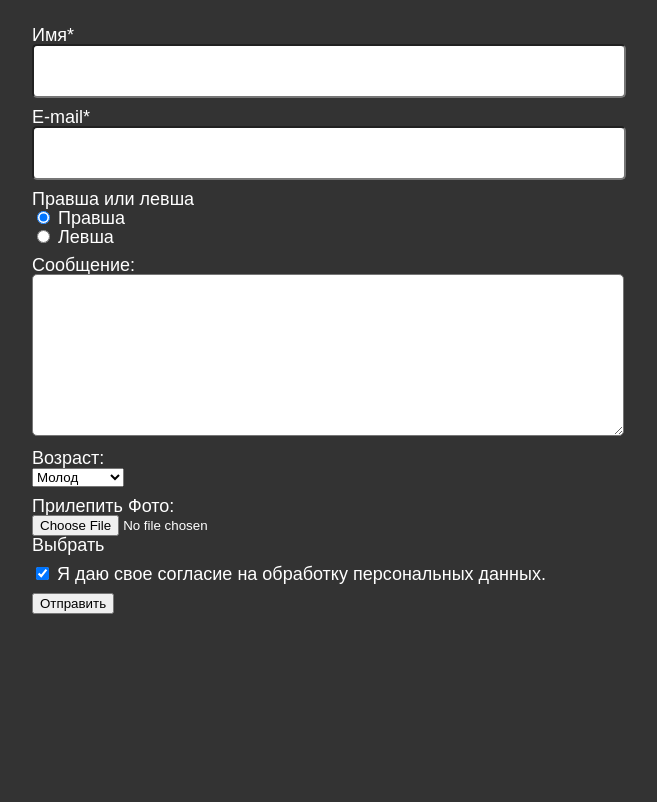
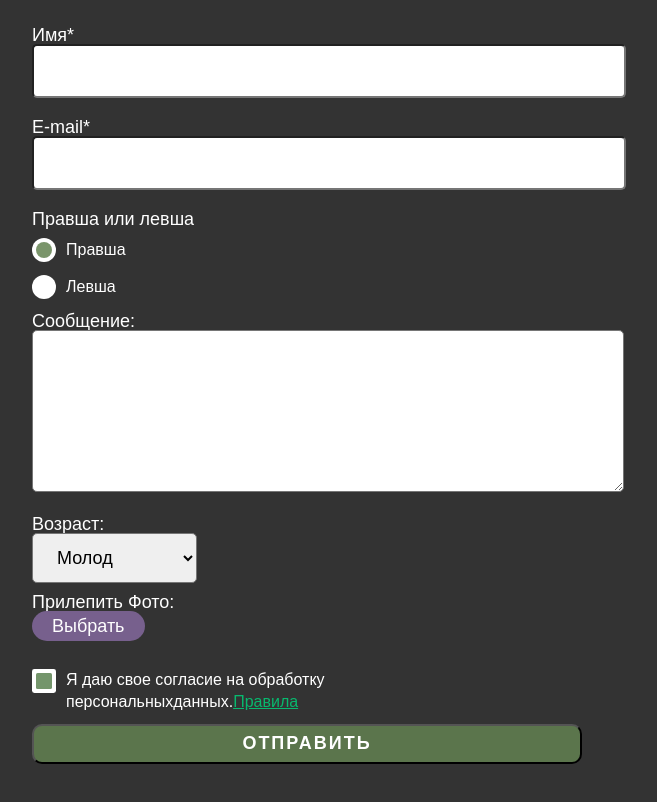
Before and after one commit to tewtonec/project, a plain HTML site: page index.html in a window 1280 px wide. Shown: the part 82-884 px from the top of the page, without its empty margins (333-990 px from the left). Before the commit the page ends 800 px from the top, so only its background shows below. Drawn offline with Linux system fonts and the light colour scheme.

Commit message:
Добавлены стили и ипроверки полей  Через JS

```diff
--- a/index.html
+++ b/index.html
@@ -14,12 +14,12 @@
                     <h1 class="form__title">Отправка данных на почту</h1>
                     <div class="form__item">
                         <label for="formName" class="form__label">Имя*</label>
-                        <input id="formName" type="text" name="name" class="form__input">
+                        <input id="formName" type="text" name="name" class="form__input _req">
                     </div>
 
                     <div class="form__item">
                         <label for="formEmail" class="form__label">E-mail*</label>
-                        <input id="formEmail" type="text" name="Email" class="form__input">
+                        <input id="formEmail" type="text" name="Email" class="form__input _req _email">
                     </div>
 
                     <div class="form__item">
@@ -27,12 +27,12 @@
                         <div class="options">
                             <div class="options__item">
                                 <input  id="formRightHand" checked type="radio" value="right" name="hand" class="options__input">
-                                <label for="formRightHand" class="options__label">Правша</label>
+                                <label for="formRightHand" class="options__label"><span>Правша</span></label>
                             </div>
 
                             <div class="options__item">
                                 <input id="formLeftHand" type="radio" value="left" name="hand" class="options__input">
-                                <label for="formLeftHand" class="options__label">Левша</label>
+                                <label for="formLeftHand" class="options__label"><span>Левша</span></label>
                             </div>
                         </div>
                     </div>
@@ -55,7 +55,7 @@
                         <div class="form__label">Прилепить Фото:</div>
                         <div class="file">
                             <div class="file__item">
-                                <input id="formImag" accept=".jpg, .png, .gif" type="file" name="image" class="file__input">
+                                <input id="formImage" accept=".jpg, .png, .gif" type="file" name="image" class="file__input">
                                 <div class="file__button">Выбрать</div>
                             </div>
                             <div class="file__preview"> </div>
@@ -65,8 +65,8 @@
 
                     <div class="form__item">
                         <div class="checkbox">
-                            <input  id="fomAgreement" checked type="checkbox" name="agreement" class="checkbox__input">
-                            <label for="fomAgreement" class="checkbox__label">Я даю свое согласие на обработку персональных данных.</label>
+                            <input  id="formAgreement"  type="checkbox" name="agreement" class="checkbox__input _req" checked>
+                            <label for="formAgreement" class="checkbox__label"><span> Я даю свое согласие на обработку персональныхданных.<a href="#">Правила</a> </span></label>
                         </div>
                     </div>
 
@@ -78,6 +78,6 @@
                 </form>
             </div>
         </div>
-        <script src="/script.js"></script>
+        <script src="script.js"></script>
     </body>
 </html>
--- a/script.js
+++ b/script.js
@@ -0,0 +1,89 @@
+
+document.addEventListener('DOMContentLoaded', function () {
+    const form=document.getElementById('form');
+    form.addEventListener('submit', formSend);
+
+    async function formSend(evt) {
+        evt.preventDefault();
+
+        let error =formValidate(form);
+
+        if(error===0){
+
+        }else{
+            alert('Заполните обязательные поля');
+
+        }
+    }
+
+    function formValidate(form) {
+        let error = 0;
+        let formReq = document.querySelectorAll('._req');
+
+        for (let index = 0; index < formReq.length; index++){
+            const input=formReq[index];
+            formRemoveError(input);
+
+            if(input.classList.contains('_email')){
+                if (emailTest(input)) {
+                    formAddError(input);
+                    error++;
+                }
+
+            }else if(input.getAttribute("type")==="checkbox" && input.checked === false){
+                formAddError(input);
+                error++;
+
+            }else{
+                if(input.value ===''){
+                    formAddError(input);
+                    error++;
+                }
+            }
+
+        }
+        return error;
+    }
+
+    function formAddError(input) {
+        input.parentElement.classList.add('_error');
+        input.classList.add('_error');
+    }
+
+    function formRemoveError(input) {
+        input.parentElement.classList.remove('_error');
+        input.classList.remove('_error');
+    }
+
+    //Функция проверки почты. регулярное выражение. ничего не понятно но очень интересно
+    function emailTest(input) {
+        return !/^\w+([\.-]?\w+)*@\w+([\.-]?\w+)*(\.\w{2,8})+$/.test(input.value);
+
+    }
+
+    const formImage=document.getElementById('formImage');
+
+    const formPreview=document.getElementById('formPreview');
+
+    formImage.addEventListener('change', () =>  {
+        uploadFile(formImage.files[0]);
+    });
+
+
+    function uploadFile(file) {
+        //роверка тип файла
+        if (!['image/jpeg', 'image/png', 'image/gif'].includes(file.type)){
+            alert('Разрешены только изображения');
+            formImage.value = '';
+            return;
+        }
+
+        //проверка размер файла
+        if (file.size > 2 * 1024 * 1024) {
+            alert('Файл должен быть не больше 2 Мб');
+            return;
+        }
+    }
+
+
+});
--- a/style.css
+++ b/style.css
@@ -36,6 +36,12 @@ body{
     color: #fff;
     padding: 30px 0;
 }
+
+.form *{
+    outline: none;
+
+}
+
 .form__body { }
 .form__title{
   font-size: 40px;
@@ -50,10 +56,22 @@ body{
 .form__label { }
 .form__input {
     height: 50px;
+    margin-bottom: 10px;
     padding: 0px 20px;
     border-radius: 5px;
     width: 100%;
     font-size: 18px;
+    transition: all 0.5s ease 0s;
+}
+
+.form__input:focus{
+    box-shadow: 0 0 10px #30c944;
+
+}
+
+.form__input._error{
+    box-shadow: 0 0 15px rgb(255, 11, 11);
+
 }
 
 textarea.form__input{
@@ -64,17 +82,176 @@ textarea.form__input{
 }
 
 
-.options { }
-.options__item { }
-.options__input { }
-.options__label { }
-.select { }
-.file { }
-.file__item { }
-.file__input { }
-.file__button { }
-.file__preview { }
-.checkbox { }
-.checkbox__input { }
-.checkbox__label { }
-.form__button { }
+.options {
+padding: 10px 0px 0px 0px ;
+
+}
+.options__item {
+    margin: 0px 0px 10px 0px;
+
+ }
+.options__input {
+    display: none;
+}
+
+.options__input:checked + .options__label::after{
+
+    transform: scale(1);
+}
+
+.options__label {
+    display: inline-flex;
+    font-size: 16px;
+    line-height: 140%;
+    align-items: center;
+    position: relative;
+    cursor: pointer;
+ }
+.options__label::before{
+    content:"";
+    align-self: flex-start;
+    flex: 0 0 24px;
+    height: 24px;
+    background-color: #fff;
+    border-radius: 50%;
+    margin: 0px 10px 0px 0px;
+}
+.options__label::after{
+    transition: all 0.3s ease 0s;
+    content:"";
+    position: absolute;
+    top: 4px;
+    left: 4px;
+    width: 16px;
+    height: 16px;
+    background-color:#7a956b;
+    border-radius:50%;
+    transform: scale(0);
+}
+
+
+.select {
+    height: 50px;
+    width: 30%;
+    border-radius: 5px;
+    font-size: 18px;
+    padding: 0px 20px;
+
+}
+
+.file {
+
+
+
+}
+.file__item {
+    position: relative;
+}
+.file__input {
+    position: absolute;
+    top: 0;
+    left: 0;
+    width: 100%;
+    height: 100%;
+    opacity:0;
+    font-size: 0;
+    cursor: pointer;
+ }
+.file__button {
+    display: inline-flex;
+    min-height: 30px;
+    border-radius:30px;
+    align-items: center;
+    background-color:#77608d;
+    padding: 0px 20px ;
+}
+.file__preview {
+    display: inline-block;
+    max-width: 100px;
+    padding: 10px 0px 0px 0px;
+ }
+ .file__preview img{
+     max-width: 100%;
+ }
+
+.checkbox {
+
+ }
+.checkbox._error .checkbox__label::before{
+    box-shadow: 0 0 15px rgb(255, 11, 11);
+}
+
+
+.checkbox__input {
+    display: none;
+}
+.checkbox__input:checked + .checkbox__label::after {
+    transform: scale(1);
+}
+
+.checkbox__label {
+    font-size: 16px;
+    line-height: 140%;
+    display: inline-flex;
+    align-items: center;
+    position: relative;
+}
+
+.checkbox__label::before {
+    content:"";
+    align-self: flex-start;
+    flex: 0 0 24px;
+    height: 24px;
+    background-color: #fff;
+    border-radius: 10%;
+    margin: 0px 10px 0px 0px;
+}
+
+.checkbox__label::after{
+    transition: transform 0.5s ease 0s;
+    content: "";
+    width: 16px;
+    height: 16px;
+    position: absolute;
+    top: 4px;
+    left: 4px;
+    background-color:#74956B;
+    border-radius: 10%;
+    transform: scale(0);
+    cursor: pointer;
+}
+
+.checkbox__label a{
+    color:#08b86e;
+
+}
+.form__button {
+    width: 100%;
+    height: 40px;
+    display: flex;
+    justify-content: center;
+    align-items:center;
+    min-width: 100px;
+    background-color:#5b754c;
+    color:#fff;
+    font-size: 18px;
+    text-transform: uppercase;
+    letter-spacing: 2px;
+    font-weight: 700;
+    cursor: pointer;
+    border-radius:10px;
+    box-shadow: 0 10px 0 rgba(46, 40, 40, 0);
+    transition: background-color 0.5s ease 0s;
+    position: relative;
+    top:0;
+
+}
+
+.form__button:hover{
+    border-color:#1a2513;
+}
+.form__button:active{
+    top: 3px;
+    box-shadow:0 2px 0 #000;
+
+}
```
